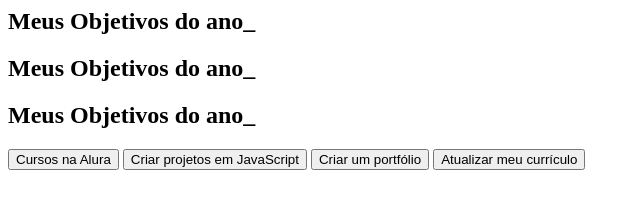
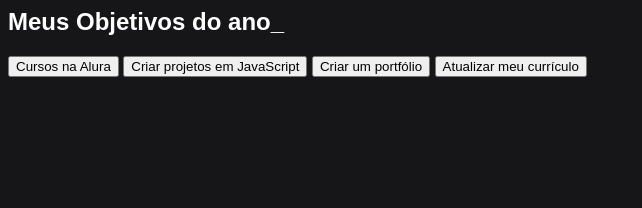
Before and after one commit to elalze/PROJETODEVIDA, a plain HTML site: page index.html in a window 1280 px wide. Shown: the whole page, without its empty margins (0-642 px from the left). Drawn offline with Linux system fonts and the light colour scheme.

Commit message:
Add files via upload

```diff
--- a/index.html
+++ b/index.html
@@ -6,22 +6,6 @@
   <meta name="viewport" content="width=device-width, initial-scale=1.0">
   <title>Meus objetivos do ano</title>
    <link rel="stylesheet" href=style.css>
-</head>
-<body>
-
-</body>
-</html>
-<body>
-    <section class="conteudo-principal"></section>
-        <h2 class="titulo-principal">Meus Objetivos do ano_</h2>
-</body>
-</html>
-<body>
-    <section class="conteudo-principal"></section>
-        <h2 class="titulo-principal">Meus Objetivos do ano_</h2>
-        <div class="botoes"></div>
-</body>
-</html>
 <body>
     <section class="conteudo-principal">
       <h2 class="titulo-principal">Meus Objetivos do ano_</h2>
--- a/style.css
+++ b/style.css
@@ -18,4 +18,21 @@
     --botao-inativo: rgba(58, 55, 94, 0.5);
     --texto-fundo: rgba(58, 55, 94, 0.3);
 }
-@import url(https://fonts.google.com/share?selection.family=Roboto:ital,wght@0,100;0,300;0,400;0,500;0,700;0,900;1,100;1,300;1,400;1,500;1,700;1,900)
+@import url('https://fonts.googleapis.com/css2?family-Chakra+Petch:w ght@400:700&display=swap');
+body{
+    background-color: var(--cor-de-fundo);
+}
+:root{
+  --cor-de-fundo: #161618;
+  --verde: #6FFF57;
+  --branco: #FFFFFF;
+  --botao-ativo: #3A375E;
+  --botao-inativo: rgba(58, 55, 94, 0.5);
+  --texto-fundo: rgba(58, 55, 94, 0.3);
+}
+
+body{
+  background-color: var(--cor-de-fundo);
+  color: var(--branco);
+  font-family: 'Chakra Petch', sans-serif;
+}
```
